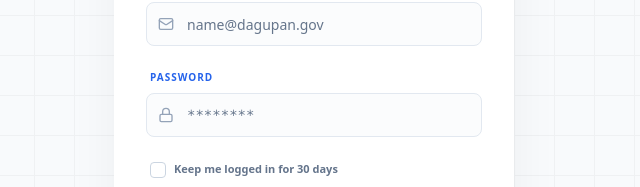
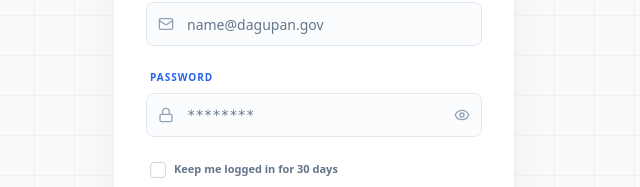
Before and after one commit to JemCarloCasana/Beacon-Admin, a React (Vite) app: page /login in a window 1280 px wide. Shown: the part 345-532 px from the top of the page, without its empty margins (326-966 px from the left). Built offline with nearby package versions, Linux system fonts and the light colour scheme; no server answers.

Commit message:
final version for defense

```diff
--- a/src/pages/Auth.jsx
+++ b/src/pages/Auth.jsx
@@ -1,6 +1,6 @@
 import { useMemo, useState } from "react";
 import { useNavigate } from "react-router-dom";
-import { Mail, Lock, CheckCircle2, ChevronRight } from "lucide-react";
+import { Mail, Lock, Eye, EyeOff, CheckCircle2, ChevronRight } from "lucide-react";
 import { Button } from "@/components/ui/button";
 import { Input } from "@/components/ui/input";
 import { Checkbox } from "@/components/ui/checkbox";
@@ -25,6 +25,7 @@ export default function Auth() {
   const [loginError, setLoginError] = useState("");
   const [loginTouched, setLoginTouched] = useState({});
   const [loginErrors, setLoginErrors] = useState({});
+  const [showPassword, setShowPassword] = useState(false);
 
   const loginValidationErrors = useMemo(
     () => validateLogin({ email: loginEmail, password: loginPassword }),
@@ -163,15 +164,23 @@ export default function Auth() {
                 <div className="relative group">
                   <Lock className="absolute left-3 top-1/2 -translate-y-1/2 h-4 w-4 text-slate-400 group-focus-within:text-[#2563EB] transition-colors" />
                   <Input
-                    type="password"
+                    type={showPassword ? "text" : "password"}
                     placeholder="********"
-                    className="pl-10 h-11 bg-slate-50/50 border-slate-200 focus-visible:ring-[#2563EB] rounded-lg text-sm font-mono transition-all"
+                    className="pl-10 pr-11 h-11 bg-slate-50/50 border-slate-200 focus-visible:ring-[#2563EB] rounded-lg text-sm font-mono transition-all"
                     value={loginPassword}
                     onChange={(e) => handleLoginFieldChange("password", e.target.value)}
                     onBlur={() => handleLoginFieldBlur("password")}
                     required
                     aria-invalid={Boolean(loginErrors.password)}
                   />
+                  <button
+                    type="button"
+                    onClick={() => setShowPassword((prev) => !prev)}
+                    className="absolute right-3 top-1/2 -translate-y-1/2 text-slate-400 transition-colors hover:text-[#2563EB] focus:outline-none focus:text-[#2563EB]"
+                    aria-label={showPassword ? "Hide password" : "Show password"}
+                  >
+                    {showPassword ? <EyeOff className="h-4 w-4" /> : <Eye className="h-4 w-4" />}
+                  </button>
                 </div>
                 {loginErrors.password && (
                   <p className="text-[10px] text-red-600 px-1" role="alert">
```
Also changed, not shown: 1 other file (tests, documents, lock files or other folders).
